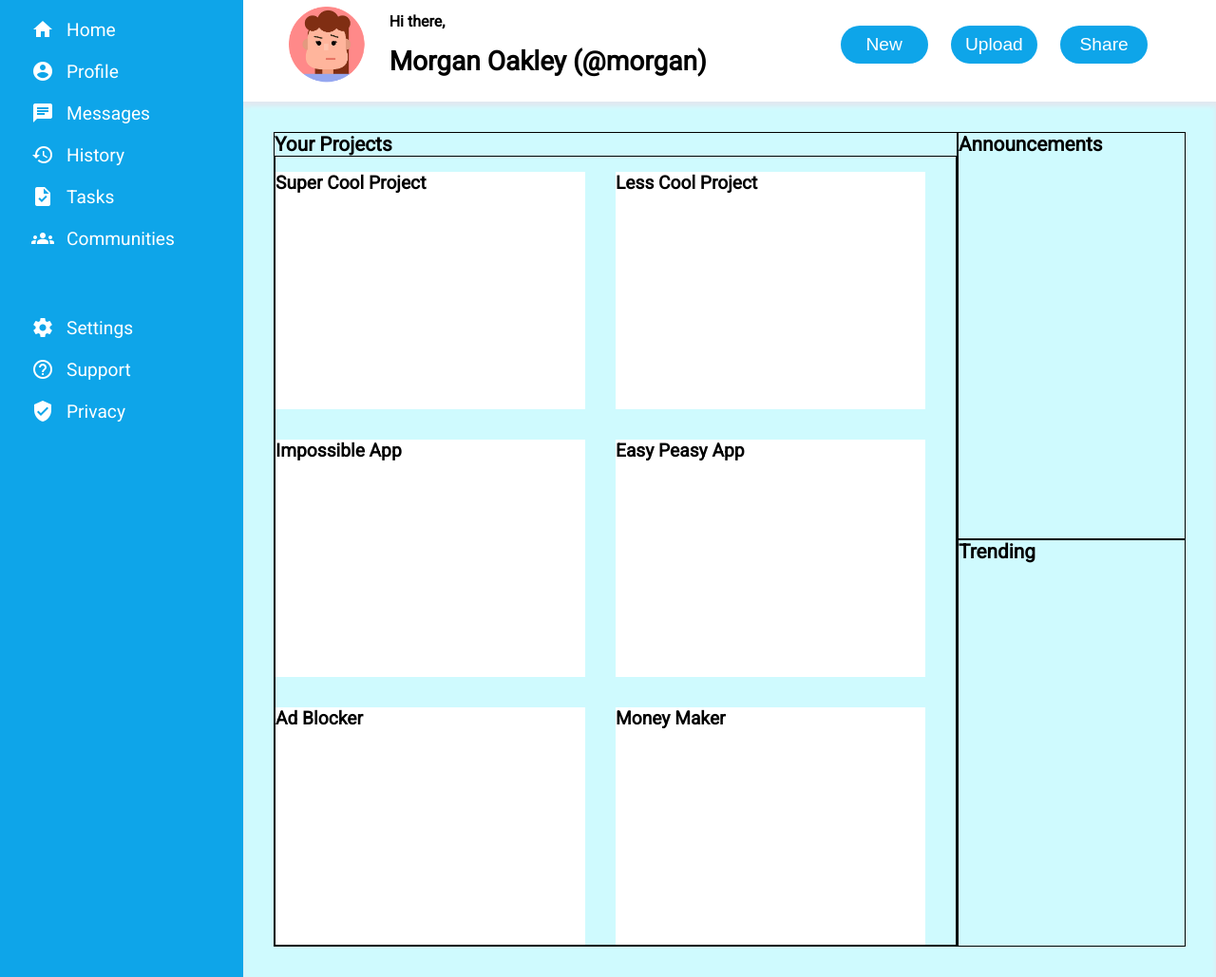
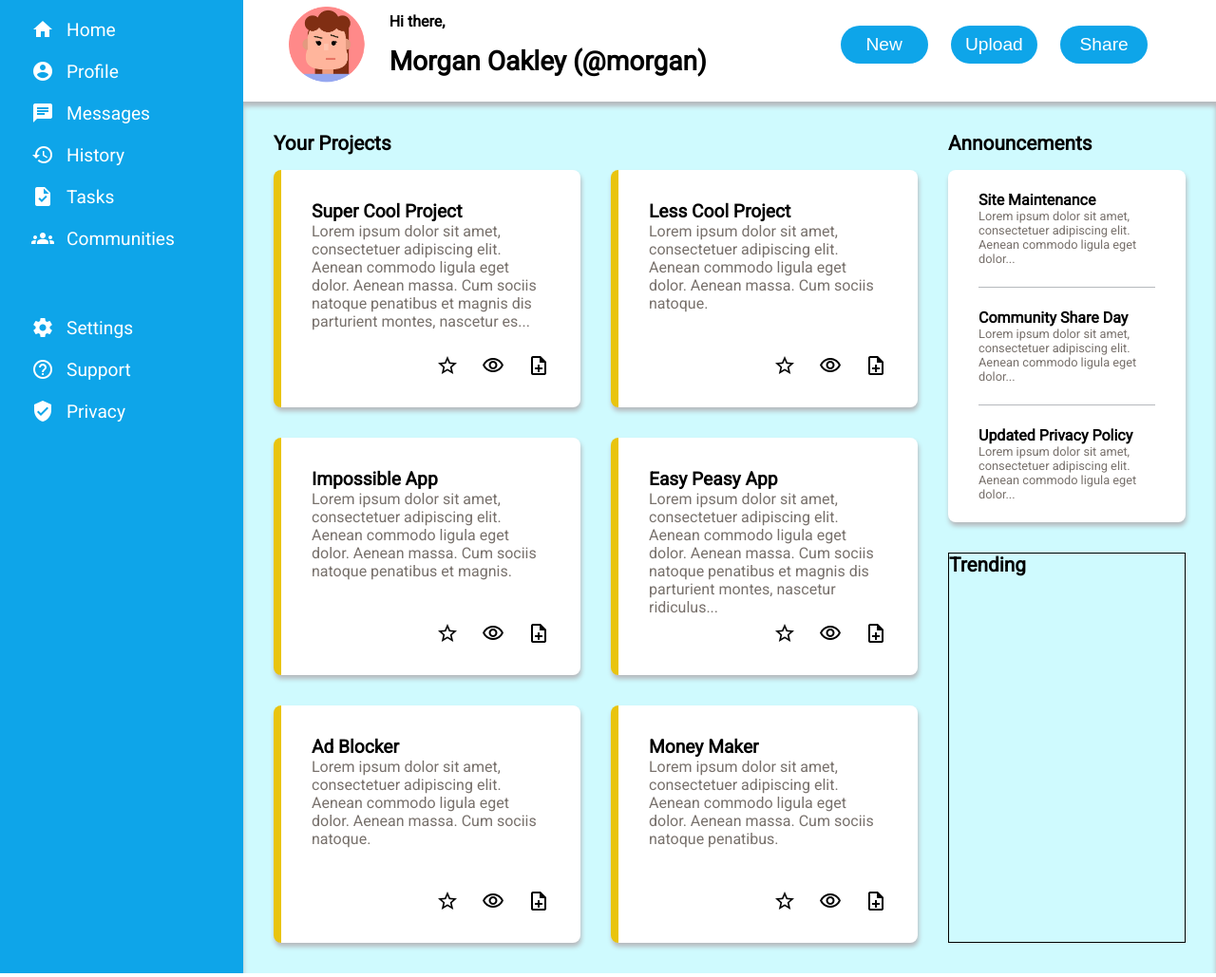
Before and after one commit to evan1mclean/Admin-Dashboard, a plain HTML site: page index.html in a window 1280 px wide. Shown: the part 101-1130 px from the top of the page at 95% size. Drawn offline with nearby package versions, Linux system fonts and the light colour scheme.

Commit message:
Adds styles to projects and announcement sections

```diff
--- a/index.html
+++ b/index.html
@@ -85,34 +85,111 @@
             <div class="card-container">
                 <div class="card">
                     <h2>Super Cool Project</h2>
-                    <p></p>
+                    <p>Lorem ipsum dolor sit amet, consectetuer adipiscing elit. Aenean commodo ligula eget dolor. Aenean massa. Cum sociis natoque penatibus et magnis dis parturient montes, nascetur es...</p>
+                    <div class="actions">
+                        <span class="material-icons-outlined">
+                            star_outline
+                        </span>
+                        <span class="material-icons-outlined">
+                            visibility
+                        </span>
+                        <span class="material-icons-outlined">
+                            note_add
+                        </span>
+                    </div>
                 </div>
                 <div class="card">
                     <h2>Less Cool Project</h2>
-                    <p></p>
+                    <p>Lorem ipsum dolor sit amet, consectetuer adipiscing elit. Aenean commodo ligula eget dolor. Aenean massa. Cum sociis natoque.</p>
+                    <div class="actions">
+                        <span class="material-icons-outlined">
+                            star_outline
+                        </span>
+                        <span class="material-icons-outlined">
+                            visibility
+                        </span>
+                        <span class="material-icons-outlined">
+                            note_add
+                        </span>
+                    </div>
                 </div>
                 <div class="card">
                     <h2>Impossible App</h2>
-                    <p></p>
+                    <p>Lorem ipsum dolor sit amet, consectetuer adipiscing elit. Aenean commodo ligula eget dolor. Aenean massa. Cum sociis natoque penatibus et magnis.</p>
+                    <div class="actions">
+                        <span class="material-icons-outlined">
+                            star_outline
+                        </span>
+                        <span class="material-icons-outlined">
+                            visibility
+                        </span>
+                        <span class="material-icons-outlined">
+                            note_add
+                        </span>
+                    </div>
                 </div>
                 <div class="card">
                     <h2>Easy Peasy App</h2>
-                    <p></p>
+                    <p>Lorem ipsum dolor sit amet, consectetuer adipiscing elit. Aenean commodo ligula eget dolor. Aenean massa. Cum sociis natoque penatibus et magnis dis parturient montes, nascetur ridiculus...</p>
+                    <div class="actions">
+                        <span class="material-icons-outlined">
+                            star_outline
+                        </span>
+                        <span class="material-icons-outlined">
+                            visibility
+                        </span>
+                        <span class="material-icons-outlined">
+                            note_add
+                        </span>
+                    </div>
                 </div>
                 <div class="card">
                     <h2>Ad Blocker</h2>
-                    <p></p>
+                    <p>Lorem ipsum dolor sit amet, consectetuer adipiscing elit. Aenean commodo ligula eget dolor. Aenean massa. Cum sociis natoque.</p>
+                    <div class="actions">
+                        <span class="material-icons-outlined">
+                            star_outline
+                        </span>
+                        <span class="material-icons-outlined">
+                            visibility
+                        </span>
+                        <span class="material-icons-outlined">
+                            note_add
+                        </span>
+                    </div>
                 </div>
                 <div class="card">
                     <h2>Money Maker</h2>
-                    <p></p>
+                    <p>Lorem ipsum dolor sit amet, consectetuer adipiscing elit. Aenean commodo ligula eget dolor. Aenean massa. Cum sociis natoque penatibus.</p>
+                    <div class="actions">
+                        <span class="material-icons-outlined">
+                            star_outline
+                        </span>
+                        <span class="material-icons-outlined">
+                            visibility
+                        </span>
+                        <span class="material-icons-outlined">
+                            note_add
+                        </span>
+                    </div>
                 </div>
             </div>
         </div>
         <div class="announcements">
             <h1>Announcements</h1>
             <div class="announcement-container">
-
+                <div class="announcement">
+                    <h3>Site Maintenance</h3>
+                    <p>Lorem ipsum dolor sit amet, consectetuer adipiscing elit. Aenean commodo ligula eget dolor...</p>
+                </div>
+                <div class="announcement">
+                    <h3>Community Share Day</h3>
+                    <p>Lorem ipsum dolor sit amet, consectetuer adipiscing elit. Aenean commodo ligula eget dolor...</p>
+                </div>
+                <div class="announcement">
+                    <h3>Updated Privacy Policy</h3>
+                    <p>Lorem ipsum dolor sit amet, consectetuer adipiscing elit. Aenean commodo ligula eget dolor...</p>
+                </div>
             </div>
         </div>
         <div class="trending">
--- a/styles.css
+++ b/styles.css
@@ -8,9 +8,12 @@
     --font-header-smaller: 1.2rem;
     --main-content-color: #cffafe;
     --sidebar-color: #0ea5e9;
-    --shadow-color: #e2e8f0;
+    --shadow-color: #b6b9bd;
     --shadow: inset 0 5px 5px var(--shadow-color);
-    --card-accent-color: #fe8989;
+    --card-accent-color: #e9c40e;
+    --card-shadow: 1px 4px 5px var(--shadow-color);
+    --card-border-radius: 8px;
+    --content-color: #78716c;
 }
 
 body {
@@ -28,6 +31,7 @@ a {
 
 h1,
 h2,
+h3,
 p {
     margin: 0;
 }
@@ -163,8 +167,9 @@ ul li {
     background-color: var(--main-content-color);
     box-shadow: var(--shadow);
     display: grid;
-    grid-template-columns: 3fr 1fr;
+    grid-template-columns: 3fr minmax(250px, 1fr);
     grid-template-rows: 1fr 1fr;
+    gap: 2rem;
     padding: 2rem;
 }
 
@@ -174,26 +179,79 @@ ul li {
 
 .projects {
     grid-row: 1 / 3;
-    border: 1px solid black;
 }
 
 .card-container {
-    padding: 1rem 2rem 0 0;
+    padding-top: 1rem;
     display: grid;
     grid-template-columns: repeat(auto-fit, minmax(300px, 1fr));
     grid-auto-rows: 250px;
     gap: 2rem;
-    border: 1px solid black;
 }
 
 .card {
+    padding: 2rem;
     background-color: white;
+    border-left: 8px solid var(--card-accent-color);
+    border-radius: var(--card-border-radius);
+    box-shadow: var(--card-shadow);
+    display: flex;
+    flex-direction: column;
+}
+
+.card p {
+    color: var(--content-color);
+}
+
+.actions {
+    margin-top: auto;
+    align-self: flex-end;
+    display: flex;
+    gap: 1.5rem;
+}
+
+.actions span:hover {
+    cursor: pointer;
 }
 
 .announcements {
     grid-column: 2;
     grid-row: 1;
-    border: 1px solid black;
+    display: flex;
+    flex-direction: column;
+    gap: 1rem;
+}
+
+.announcement-container {
+    padding: 0 2rem;
+    background-color: white;
+    box-shadow: var(--card-shadow);
+    border-radius: var(--card-border-radius);
+    flex: 1;
+    display: flex;
+    flex-direction: column;
+
+}
+
+.announcement {
+    flex: 1;
+    display: flex;
+    flex-direction: column;
+    justify-content: center;
+}
+
+.announcement + .announcement {
+    border-top: var(--shadow-color) 1px solid;
+}
+
+.announcement h3 {
+    font-size: 1rem;
+    font-weight: bold;
+}
+
+.announcement p {
+    font-size: 0.8rem;
+    color: var(--content-color);
 }
 
 .trending {
```
